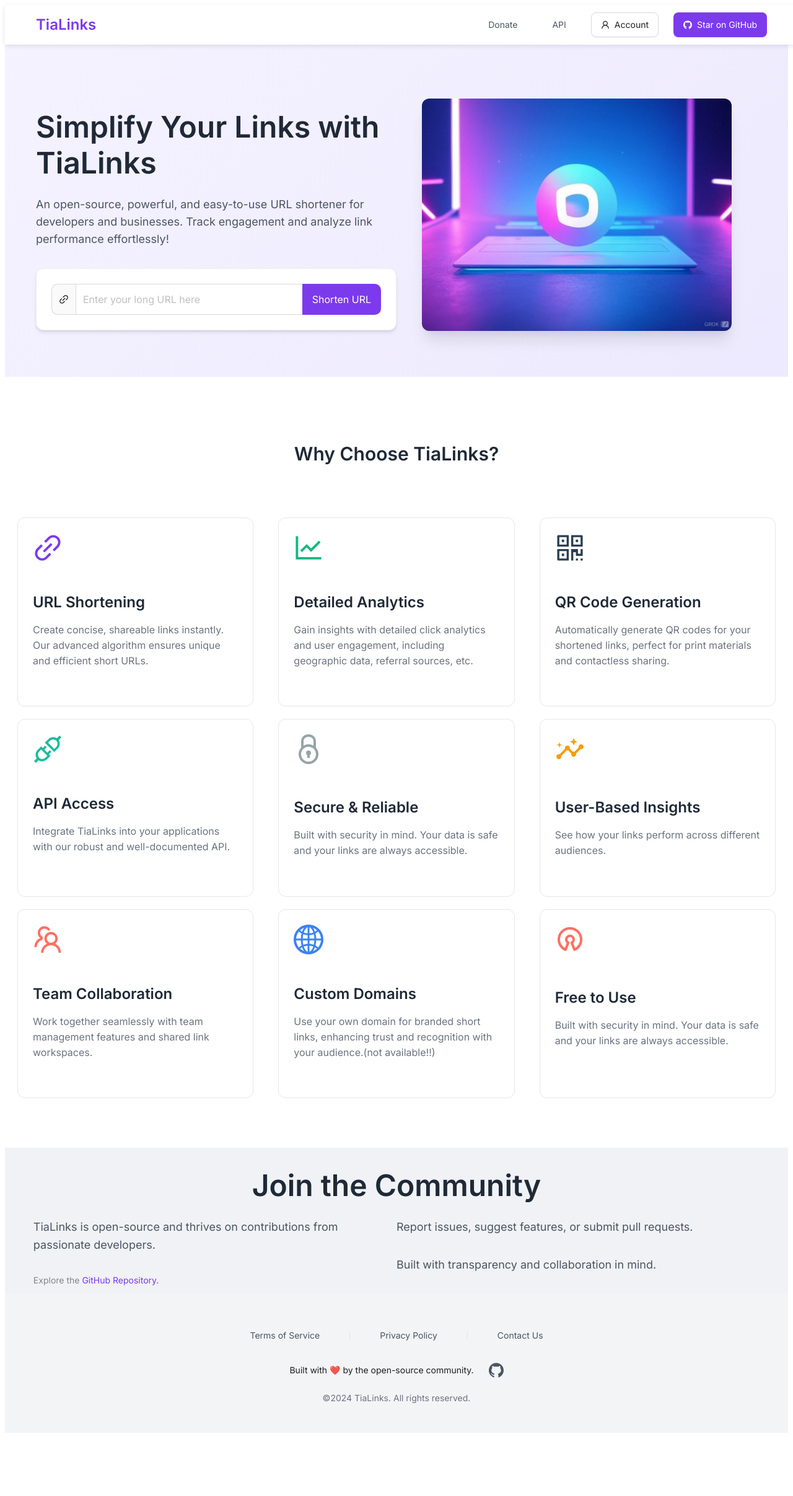
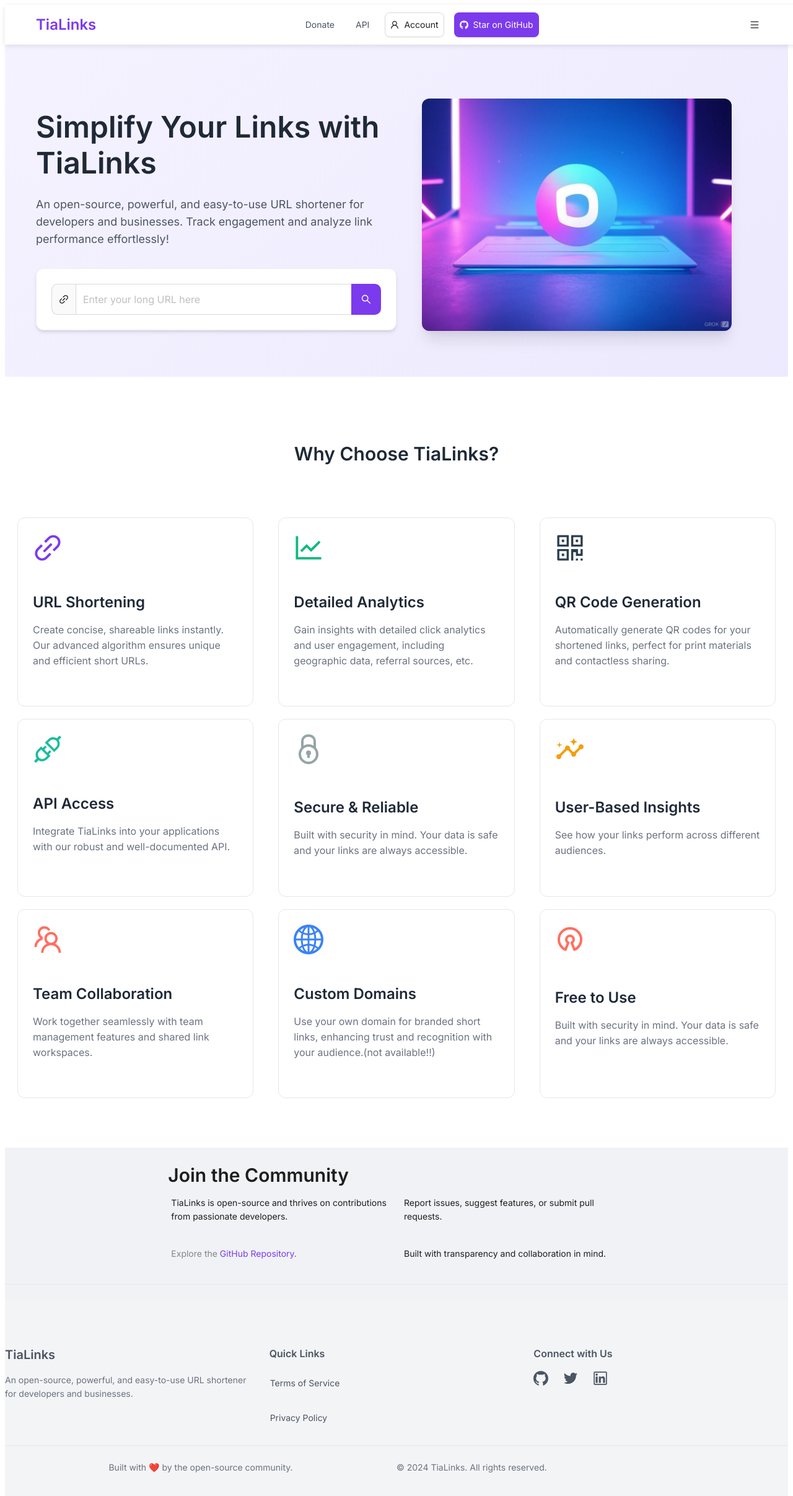
Before and after one commit to quantum-ernest/tialinks, a Next.js app in the folder ui/: page / in a window 1280 px wide. Shown: the top 2414 px of the page at 62% size. Before the commit the page ends 2320 px from the top, so only its background shows below. Built offline with nearby package versions, Linux system fonts and the light colour scheme; no server answers; sample sign-in values are in the browser's storage.

Commit message:
ui: update home page

```diff
--- a/ui/src/app/page.tsx
+++ b/ui/src/app/page.tsx
@@ -1,6 +1,6 @@
 'use client'
 
-import {useState} from 'react'
+import {useEffect, useState} from 'react'
 import {
     Layout,
     Tooltip,
@@ -10,131 +10,170 @@ import {
     Card,
     Row,
     Col,
-    Statistic,
     Space,
     Divider,
     Dropdown,
-    message,
-    MenuProps, Flex
+    Menu
 } from 'antd'
 import {
     GithubOutlined,
     LinkOutlined,
-    CheckCircleOutlined,
-    ThunderboltOutlined,
-    LockOutlined,
     UserOutlined,
-    DownOutlined,
     LineChartOutlined,
     TeamOutlined,
     QrcodeOutlined,
     ApiOutlined,
     GlobalOutlined,
-    DashboardOutlined, CheckOutlined, CopyOutlined
+    DashboardOutlined, CheckOutlined, CopyOutlined, MenuOutlined, LinkedinOutlined, TwitterOutlined
 } from '@ant-design/icons'
 import '@/app/styles/custom.css'
-import {SiOpensourceinitiative} from "react-icons/si";
-import {MdOutlineDashboardCustomize, MdOutlineInsights} from "react-icons/md";
+import {MdOutlineInsights} from "react-icons/md";
 import {GrSecure} from "react-icons/gr";
 import {TbBrandOpenSource} from "react-icons/tb";
+import {useAuth} from "@/hooks/Auth";
+import {useRouter} from "next/navigation";
+import {setPendingUrl} from "@/utils/pendingUrl";
+import {useLinks} from "@/hooks/Links";
+import {LinkParams} from "@/hooks/Links"
+import {logout} from "@/utils/auth";
+import {displayNotifications} from "@/utils/notifications";
 
 const {Header, Content, Footer} = Layout
 const {Title, Paragraph, Text, Link} = Typography
 export default function Home() {
-    const [url, setUrl] = useState('')
-    const [shortUrl, setShortUrl] = useState('')
+    const [url, setUrl] = useState<string | null>(null)
+    const [shortUrl, setShortUrl] = useState<string | null>(null)
     const [copied, setCopied] = useState(false)
-    const [pendingUrl, setPendingUrl] = useState('')
+    const [mobileMenuVisible, setMobileMenuVisible] = useState(false);
+    const {checkAuth, isAuthenticated} = useAuth();
+    const {createLink} = useLinks()
+    const router = useRouter();
+    const {contextHolder, openNotification} = displayNotifications();
+    const toggleMobileMenu = () => {
+        setMobileMenuVisible(!mobileMenuVisible);
+    };
 
-    const access_token = localStorage.getItem('access_token')
-    const apiUrl = process.env.NEXT_PUBLIC_BACKEND_BASE_URL;
     const handleCopy = () => {
+        if (shortUrl) {
             navigator.clipboard.writeText(shortUrl)
             setCopied(true)
-        message.success('URL copied to clipboard!')
-        setTimeout(() => setCopied(false), 3000) // Reset copied state after 3 seconds
+            setTimeout(() => setCopied(false), 5000)
         }
+    }
+    useEffect(() => {
+        checkAuth();
+    }, [])
+
     const handleShorten = async () => {
-        if (access_token) {
+        if (isAuthenticated && url) {
             try {
-                console.log(access_token)
-                const response = await fetch(apiUrl + '/api/link', {
-                    method: 'POST',
-                    headers: {
-                        'Accept': 'application/json',
-                        'Content-Type': 'application/json',
-                        'Authorization': `Bearer ${access_token}`,
-                    },
-                    body: JSON.stringify({original_url: url})
-                })
-                if (!response.ok) {
-                    throw new Error(response.statusText);
+                const newLink: LinkParams | undefined = await createLink(url)
+                if (newLink) {
+                    setShortUrl(newLink.generated_url)
                 }
-                const data = await response.json()
-                setShortUrl(`https://tialinks.com/${data.shortcode}`)
             } catch (error) {
-                message.error('Failed to shorten link')
+                // @ts-ignore
+                openNotification('error', "Unable to create link", error.message)
             }
         } else {
+            if (url) {
                 setPendingUrl(url)
-            window.location.href = '/login'
-
-
+            }
+            router.push('/login')
         }
     }
-    const handleMenuClick: MenuProps['onClick'] = (e) => {
-        alert('Click on menu item.',);
-        console.log('click', e);
+    const handleMenuClick = (key: string) => {
+        switch (key) {
+            case 'dashboard':
+                router.push('/dashboard')
+                break;
+            case 'api':
+                router.push('/api')
+                break;
+            case 'donate':
+                window.open("#", '_blank')
+                break;
+            case 'login':
+                router.push('/login')
+                break;
+            case 'logout':
+                logout()
+                router.push('/')
+                break;
+            default:
+                break;
+        }
     };
-    const items: MenuProps['items'] = [
+
+    const menuItems = [
+        {key: 'donate', label: 'Donate', onClick: () => handleMenuClick('donate')},
+        {key: 'api', label: 'API', onClick: () => handleMenuClick('api')},
         {
-            label: 'Login/Signup',
-            key: 'login',
-        },
-        {
+            key: 'account', label: 'Account',
+            children: isAuthenticated
+                ? [{
                     label: 'Dashboard',
                     key: 'dashboard',
-        }
-    ]
-
-    const menuProps = {
-        items,
-        onClick: handleMenuClick,
-    };
+                    onClick: () => handleMenuClick('dashboard')
+                }, {label: 'Logout', key: 'logout', onClick: () => handleMenuClick('logout')}]
+                : [{label: 'Login/Signup', key: 'login', onClick: () => handleMenuClick('login')}]
+        },
+    ];
 
     return (
-        <Layout className="min-h-screen">
+        <>
+            {contextHolder}
+            <Layout>
                 <Header className="tialinks-header">
                     <Row justify="space-between" align="middle" style={{height: '100%'}}>
                         <Col>
                             <Title level={3} style={{margin: 0, color: '#7C3AED'}}>TiaLinks</Title>
                         </Col>
-                    <Col>
-                        <Space size="large">
-                            <Button type="link" style={{color: '#4B5563'}}>Donate</Button>
-                            <Button type="link" style={{color: '#4B5563'}}>API</Button>
-                            <Dropdown menu={menuProps}>
-                                <Button>
+                        <Col className="desktop-menu">
+                            <Space size={[16, 8]} wrap>
+                                <Button type="link" onClick={() => handleMenuClick("donate")}
+                                        style={{color: '#4B5563', padding: '4px 8px'}}>Donate</Button>
+                                <Button type="link" onClick={() => handleMenuClick("api")}
+                                        style={{color: '#4B5563', padding: '4px 8px'}}>API</Button>
+                                <Dropdown menu={{items: menuItems.find(item => item.key === 'account')?.children}}>
+                                    <Button style={{padding: '4px 8px'}}>
                                         <Space>
                                             <UserOutlined/>
                                             Account
                                         </Space>
                                     </Button>
                                 </Dropdown>
+
                                 <Button
                                     type="primary"
                                     icon={<GithubOutlined/>}
                                     href="https://github.com/quantum-ernest/tialinks"
                                     target="_blank"
-                                style={{background: '#7C3AED'}}
+                                    style={{background: '#7C3AED', padding: '4px 8px'}}
                                 >
                                     Star on GitHub
                                 </Button>
                             </Space>
                         </Col>
+                        <Col className="mobile-menu-toggle">
+                            <Button type="text" onClick={toggleMobileMenu} icon={<MenuOutlined/>}/>
+                        </Col>
                     </Row>
+                    {mobileMenuVisible && (
+                        <div className="mobile-menu">
+                            <Menu mode='inline' items={menuItems}/>
+                            <Button
+                                type="primary"
+                                icon={<GithubOutlined/>}
+                                href="https://github.com/quantum-ernest/tialinks"
+                                target="_blank"
+                                style={{background: '#7C3AED', margin: '16px 0', width: '100%'}}
+                            >
+                                Star on GitHub
+                            </Button>
+                        </div>
+                    )}
                 </Header>
-
                 <Content>
                     <div className="tialinks-hero">
                         <Row align="middle" className="w-full max-w-7xl mx-auto">
@@ -143,7 +182,8 @@ export default function Home() {
                                     Simplify Your Links with TiaLinks
                                 </Title>
                                 <Paragraph style={{fontSize: '18px', marginBottom: '32px', color: '#4B5563'}}>
-                                An open-source, powerful, and easy-to-use URL shortener for developers and businesses.
+                                    An open-source, powerful, and easy-to-use URL shortener for developers and
+                                    businesses.
                                     Track engagement and analyze link performance effortlessly!
                                 </Paragraph>
                                 <Card
@@ -154,10 +194,10 @@ export default function Home() {
                                 >
                                     <Input.Search
                                         placeholder="Enter your long URL here"
-                                    enterButton="Shorten URL"
+                                        enterButton
                                         addonBefore={<LinkOutlined/>}
                                         size="large"
-                                    value={url}
+                                        value={url ?? ''}
                                         onChange={(e) => setUrl(e.target.value)}
                                         onSearch={handleShorten}
                                         style={{marginBottom: shortUrl ? '16px' : 0}}
@@ -246,7 +286,6 @@ export default function Home() {
                             </Col>
                         </Row>
                     </div>
-
                     <div style={{padding: '80px 0', background: 'white'}}>
                         <div className="max-w-7xl mx-auto px-4">
                             <Title level={2} style={{textAlign: 'center', marginBottom: '64px', color: '#1F2937'}}>
@@ -261,7 +300,8 @@ export default function Home() {
                                             URL Shortening
                                         </Title>
                                         <Paragraph style={{color: '#6B7280', fontSize: '16px'}}>
-                                        Create concise, shareable links instantly. Our advanced algorithm ensures unique
+                                            Create concise, shareable links instantly. Our advanced algorithm ensures
+                                            unique
                                             and efficient short URLs.
                                         </Paragraph>
                                     </Card>
@@ -287,7 +327,8 @@ export default function Home() {
                                         <Title level={3} style={{marginBottom: '16px', color: '#1F2937'}}>
                                             QR Code Generation
                                         </Title>
-                                    <Paragraph style={{color: '#6B7280', fontSize: '16px'}}>Automatically generate QR
+                                        <Paragraph style={{color: '#6B7280', fontSize: '16px'}}>Automatically generate
+                                            QR
                                             codes for your shortened links, perfect for print materials and contactless
                                             sharing.
                                         </Paragraph>
@@ -300,7 +341,8 @@ export default function Home() {
                                         <Title level={3} style={{marginBottom: '16px', color: '#1F2937'}}>
                                             API Access
                                         </Title>
-                                    <Paragraph style={{color: '#6B7280', fontSize: '16px'}}>Integrate TiaLinks into your
+                                        <Paragraph style={{color: '#6B7280', fontSize: '16px'}}>Integrate TiaLinks into
+                                            your
                                             applications with our robust and well-documented API.
                                         </Paragraph>
                                     </Card>
@@ -368,52 +410,89 @@ export default function Home() {
                             </Row>
                         </div>
                     </div>
-                <div>
-                    <Row justify='center'>
-                        <Title style={{fontSize: '48px', marginBottom: '24px', color: '#1F2937'}}>
+                    <div className="join-community-section">
+                        <Row justify="center">
+                            <Col xs={24} sm={20} md={18} lg={16} xl={14}>
+                                <Title
+                                    level={2}
+                                    className="join-community-title"
+                                >
                                     Join the Community
                                 </Title>
+                            </Col>
                         </Row>
-                    <Flex justify="space-around" align='center'>
-                        <Row justify='center'>
-                            <Col xs={24} md={12}>
-                                <Paragraph style={{fontSize: '18px', marginBottom: '32px', color: '#4B5563'}}>
+                        <Row justify="center" gutter={[24, 24]}>
+                            <Col xs={24} sm={20} md={18} lg={8} xl={7}>
+                                <Space direction="vertical" size="large" className="join-community-content">
+                                    <Paragraph>
                                         TiaLinks is open-source and thrives on contributions from passionate developers.
                                     </Paragraph>
-                                <Text type="secondary">Explore the <Link
-                                    href="https://github.com/quantum-ernest/tialinks"
-                                    target="_blank">GitHub Repository.</Link></Text>
+                                    <Text type="secondary">
+                                        Explore the <a href="https://github.com/quantum-ernest/tialinks"
+                                                       target="_blank">GitHub
+                                        Repository.</a>
+                                    </Text>
+                                </Space>
                             </Col>
-                            <Col xs={24} md={12}>
-                                <Paragraph style={{fontSize: '18px', marginBottom: '32px', color: '#4B5563'}}>
-                                    Report issues, suggest features, or submit pull requests. </Paragraph>
-                                <Paragraph style={{fontSize: '18px', marginBottom: '32px', color: '#4B5563'}}>
-                                    Built with transparency and collaboration in mind. </Paragraph>
+                            <Col xs={24} sm={20} md={18} lg={8} xl={7}>
+                                <Space direction="vertical" size="large" className="join-community-content">
+                                    <Paragraph>
+                                        Report issues, suggest features, or submit pull requests.
+                                    </Paragraph>
+                                    <Paragraph>
+                                        Built with transparency and collaboration in mind.
+                                    </Paragraph>
+                                </Space>
                             </Col>
                         </Row>
-                    </Flex>
+                        <Divider style={{borderColor: '#E5E7EB'}}/>
+
                     </div>
                 </Content>
-
                 <Footer className="tialinks-footer">
                     <div className="max-w-7xl mx-auto px-4">
-                    <Space direction="vertical" size="large" style={{width: '100%', textAlign: 'center'}}>
-                        <Space split={<Divider type="vertical"/>} size="large">
-                            <Button type="link" style={{color: '#4B5563'}}>Terms of Service</Button>
-                            <Button type="link" style={{color: '#4B5563'}}>Privacy Policy</Button>
-                            <Button type="link" style={{color: '#4B5563'}}>Contact Us</Button>
+                        <Row gutter={[16, 24]} justify="space-between" align="top">
+                            <Col xs={24} sm={12} md={8}>
+                                <Title level={4} style={{color: '#4B5563', marginBottom: '16px'}}>TiaLinks</Title>
+                                <Paragraph style={{color: '#6B7280'}}>
+                                    An open-source, powerful, and easy-to-use URL shortener for developers and
+                                    businesses.
+                                </Paragraph>
+                            </Col>
+                            <Col xs={24} sm={12} md={8}>
+                                <Title level={5} style={{color: '#4B5563', marginBottom: '16px'}}>Quick Links</Title>
+                                <Space direction="vertical" size="middle">
+                                    <Button type="link" style={{color: '#4B5563', padding: '0'}}>Terms of
+                                        Service</Button>
+                                    <Button type="link" style={{color: '#4B5563', padding: '0'}}>Privacy Policy</Button>
                                 </Space>
-                        <Space size="large">
-                            <Text>Built with ❤️ by the open-source community.</Text>
+                            </Col>
+                            <Col xs={24} sm={24} md={8}>
+                                <Title level={5} style={{color: '#4B5563', marginBottom: '16px'}}>Connect with
+                                    Us</Title>
+                                <Space size="large" wrap>
                                     <a href="https://github.com/quantum-ernest/tialinks" target="_blank"
                                        rel="noopener noreferrer">
                                         <GithubOutlined style={{fontSize: '24px', color: '#4B5563'}}/>
                                     </a>
+                                    <TwitterOutlined style={{fontSize: '24px', color: '#4B5563'}}/>
+                                    <LinkedinOutlined style={{fontSize: '24px', color: '#4B5563'}}/>
                                 </Space>
-                        <div style={{color: '#6B7280'}}>©2024 TiaLinks. All rights reserved.</div>
-                    </Space>
+                            </Col>
+                        </Row>
+                        <Divider style={{borderColor: '#E5E7EB'}}/>
+                        <Row justify="space-between" align="middle">
+                            <Col xs={24} sm={12} style={{textAlign: 'center'}}>
+                                <Text style={{color: '#6B7280'}}>Built with ❤️ by the open-source community.</Text>
+                            </Col>
+                            <Col xs={24} sm={12}>
+                                <Text style={{color: '#6B7280'}}>© 2024 TiaLinks. All rights reserved.</Text>
+                            </Col>
+                        </Row>
                     </div>
                 </Footer>
             </Layout>
+        </>
+
     )
 }
```
Lines whose indentation alone changed are shown as unchanged.
